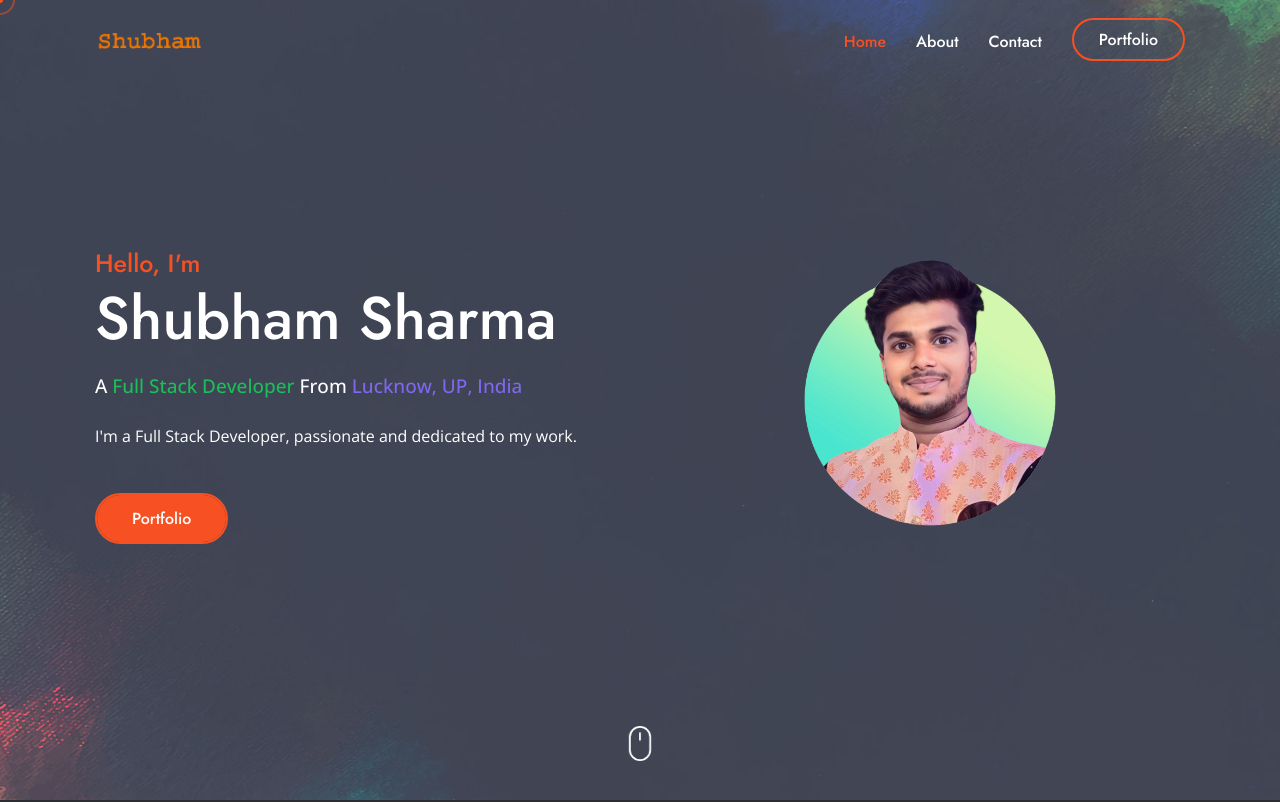
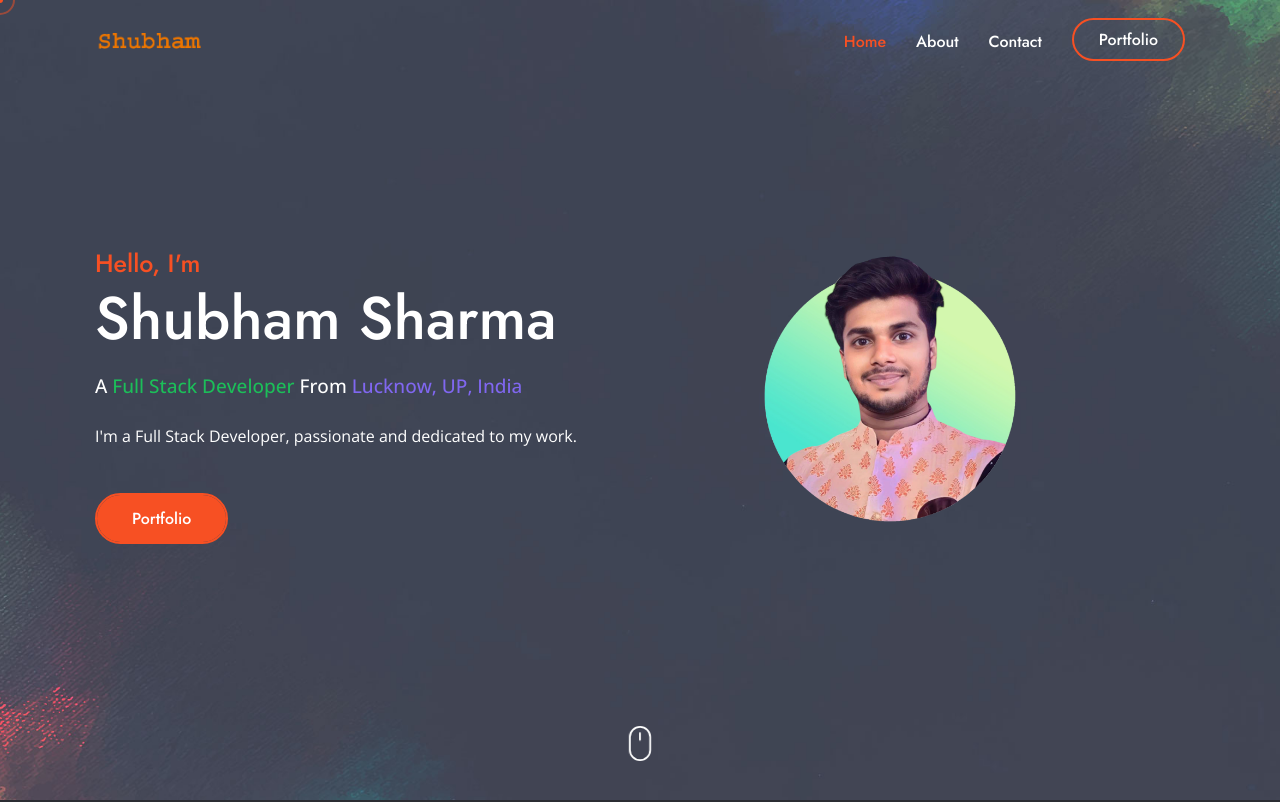
Before and after one commit to hcrshubham/nextjs_portfolio, a Next.js app: page / in a window 1280 px wide. Shown: the top 802 px of the page. Built offline with nearby package versions, Linux system fonts and the light colour scheme.

Commit message:
Fixed Errors home js

```diff
--- a/src/components/Home.js
+++ b/src/components/Home.js
@@ -1,11 +1,18 @@
-import parse from "html-react-parser";
-import { useEffect, useState } from "react";
-import { fatchData } from "../utilits";
+import parse from 'html-react-parser';
+import { useEffect, useState } from 'react';
+import { fatchData } from '../utilits';
+import Image from 'next/image';
 
 const Home = ({ dark }) => {
   const [data, setData] = useState({});
-  useEffect(async () => {
-    setData(await fatchData("/static/info.json"));
+
+  useEffect(() => {
+    const fetchData = async () => {
+      const fetchedData = await fatchData('/static/info.json');
+      setData(fetchedData);
+    };
+
+    fetchData();
   }, []);
 
   return (
@@ -14,21 +21,21 @@ const Home = ({ dark }) => {
         <div
           className="background"
           data-img-url={`img/slider/${dark ? 2 : 1}.jpg`}
-          // style={{ backgroundImage: `img/slider/${dark ? 2 : 1}.jpg` }}
+          // style={{ backgroundImage: `url(img/slider/${dark ? 2 : 1}.jpg)` }}
         />
         <div className="container">
           <div className="content">
             <div className="details">
               <div className="hello">
-                <h3 className="orangeText">{`Hello, I'm`}</h3>
+                <h3 className="orangeText">Hello, I'm</h3>
               </div>
               <div className="name">
-                <h3>{data && data.name ? data.name : "name"}</h3>
+                <h3>{data.name ? data.name : 'Name'}</h3>
               </div>
               <div className="job">
                 <p>
-                  A <span className="greenText">{data && data.mainSkill}</span>{" "}
-                  From <span className="purpleText">{data.address}</span>
+                  A <span className="greenText">{data.mainSkill}</span> From{' '}
+                  <span className="purpleText">{data.address}</span>
                 </p>
               </div>
               <div className="text">
@@ -42,11 +49,10 @@ const Home = ({ dark }) => {
                 </div>
                 <div className="social">
                   <ul>
-                    {data &&
-                      data.social &&
+                    {data.social &&
                       data.social.map((social, i) => (
                         <li key={i}>
-                          <a href="#">
+                          <a href={social.link || '#'}>
                             <i className={social.icon} />
                           </a>
                         </li>
@@ -57,12 +63,13 @@ const Home = ({ dark }) => {
             </div>
             <div className="avatar">
               <div className="image">
-                <img
-                  src={data && data.img ? data.img : "/img/slider/avatar.png"}
-                  alt="image"
+                <Image
+                  src={data.img || '/img/slider/avatar.png'}
+                  alt="Avatar"
+                  width={300} // Adjust as needed
+                  height={300} // Adjust as needed
                 />
-                {data &&
-                  data.skills &&
+                {data.skills &&
                   data.skills.map(
                     (skill, i) =>
                       skill.icon && (
@@ -88,19 +95,19 @@ const Home = ({ dark }) => {
               xmlns="http://www.w3.org/2000/svg"
               xmlnsXlink="http://www.w3.org/1999/xlink"
               style={{
-                fillRule: "evenodd",
-                clipRule: "evenodd",
-                strokeLinecap: "round",
-                strokeLinejoin: "round",
-                strokeMiterlimit: "1.5",
+                fillRule: 'evenodd',
+                clipRule: 'evenodd',
+                strokeLinecap: 'round',
+                strokeLinejoin: 'round',
+                strokeMiterlimit: '1.5',
               }}
             >
               <path
                 id="wheel"
                 d="M123.359,79.775l0,72.843"
                 style={{
-                  fill: "none",
-                  stroke: dark ? "#fff" : "#000",
+                  fill: 'none',
+                  stroke: dark ? '#fff' : '#000',
                   strokeWidth: 20,
                 }}
               />
@@ -108,8 +115,8 @@ const Home = ({ dark }) => {
                 id="mouse"
                 d="M236.717,123.359c0,-62.565 -50.794,-113.359 -113.358,-113.359c-62.565,0 -113.359,50.794 -113.359,113.359l0,143.237c0,62.565 50.794,113.359 113.359,113.359c62.564,0 113.358,-50.794 113.358,-113.359l0,-143.237Z"
                 style={{
-                  fill: "none",
-                  stroke: dark ? "#fff" : "#000",
+                  fill: 'none',
+                  stroke: dark ? '#fff' : '#000',
                   strokeWidth: 20,
                 }}
               />
@@ -120,4 +127,5 @@ const Home = ({ dark }) => {
     </div>
   );
 };
+
 export default Home;
```
